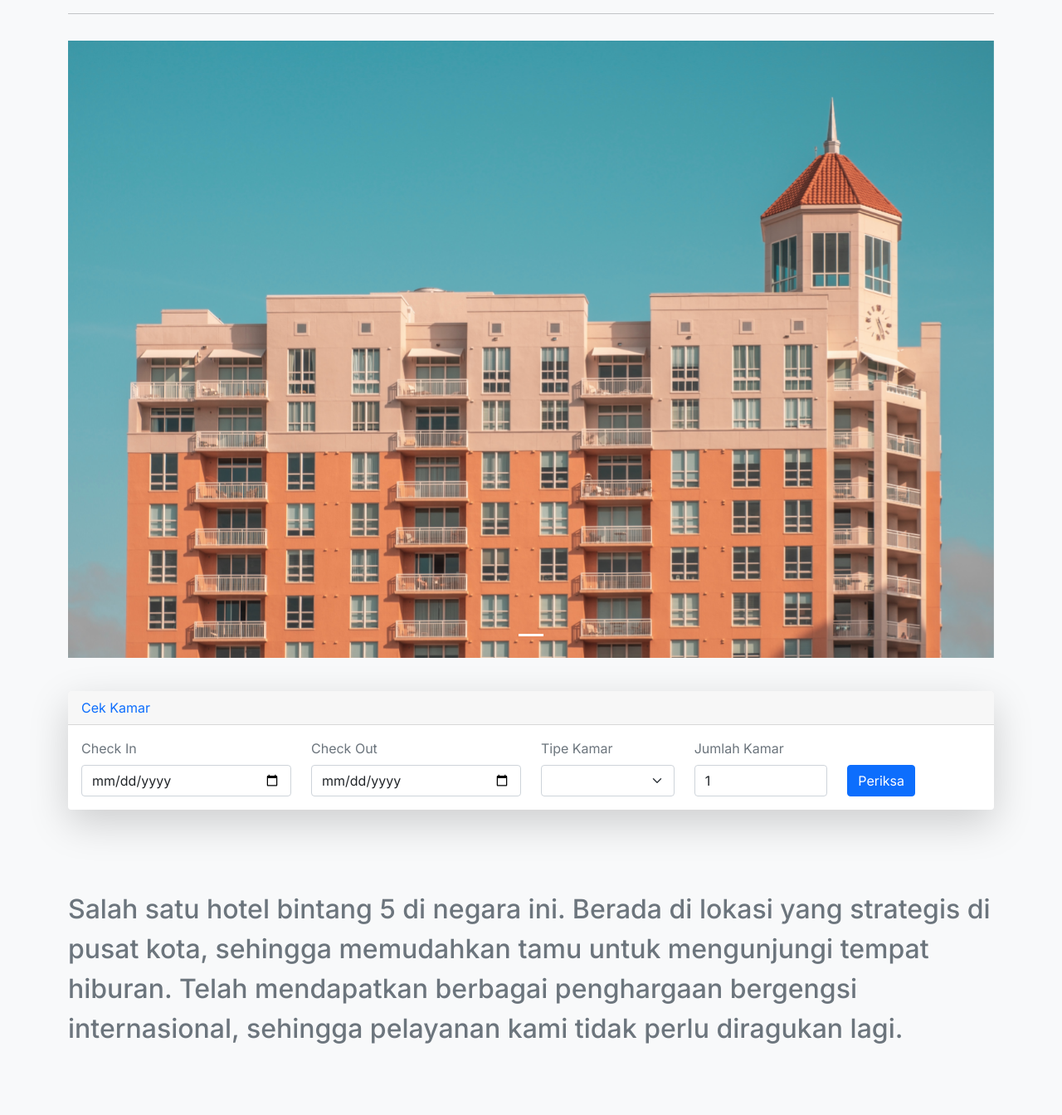
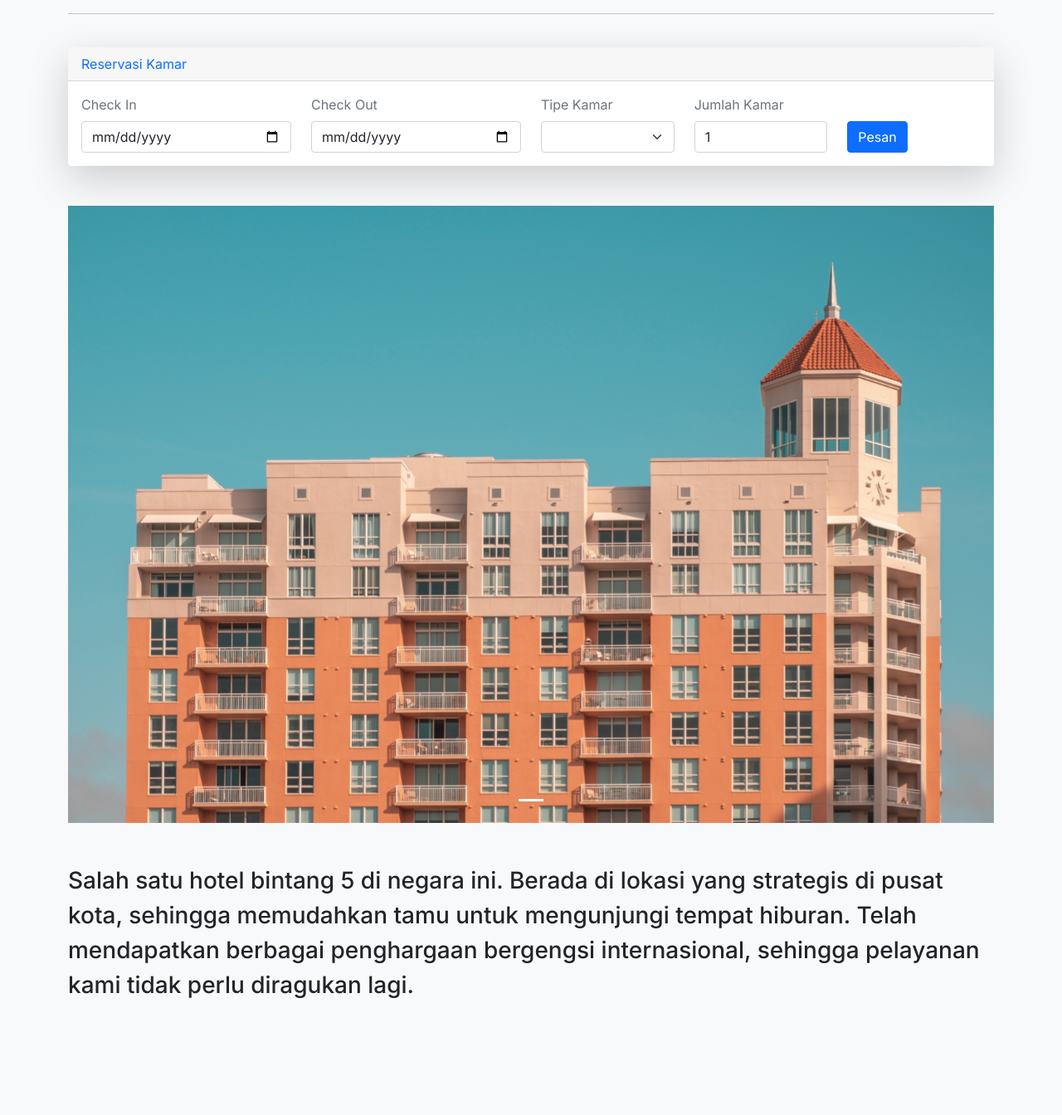
Before and after one commit to MuhammadHakim33/Reservasi-Hotel, a CodeIgniter app: page /reservasi-hotel/ in a window 1280 px wide. Shown: the part 76-1420 px from the top of the page at 83% size. After the commit the page ends 1279 px from the top, so only its background shows below. Run offline with CodeIgniter, Linux system fonts and the light colour scheme; data that the repository does not hold is empty.

Commit message:
Revisi Beranda

```diff
--- a/application/views/user/view_beranda.php
+++ b/application/views/user/view_beranda.php
@@ -2,23 +2,10 @@
     <div class="row">
         <!-- Divider -->
         <div class="col-12"><hr></div>
-        <!-- Jumbotron -->
-        <div class="col-12 my-3">
-            <div id="carouselIndicators" class="carousel slide" data-bs-ride="carousel">
-                <div class="carousel-indicators">
-                    <button type="button" data-bs-target="#carouselIndicators" data-bs-slide-to="0" class="active" aria-current="true" aria-label="Slide 1"></button>
-                </div>
-                <div class="carousel-inner">
-                    <div class="carousel-item active">
-                        <img src="<?= base_url('assets/img/hotel.jpg');?>" class="d-block w-100" alt="Hotel" loading="lazy">
-                    </div>
-                </div>
-            </div>
-        </div>
         <!-- Cek Kamar -->
         <div class="col-12 my-4 ">
             <div class="card shadow-lg border-0 ">
-                <div class="card-header text-primary">Cek Kamar</div>
+                <div class="card-header text-primary">Reservasi Kamar</div>
                 <form class="card-body row gy-3" action="" method="POST">
                     <div class="col-12 col-md col-lg-3 mb-lg-0">
                         <label for="check_in" class="form-label text-muted">Check In</label>
@@ -43,21 +30,40 @@
                     <div class="col col-lg-2 mb-lg-0">
                         <label class="form-label opacity-0">Button</label>
                         <br>
-                        <button type="submit" class="btn btn-primary">Periksa</button>
+                        <button type="submit" class="btn btn-primary">Pesan</button>
                     </div>
                 </form>
             </div>
         </div>
 
+        <!-- Jumbotron -->
+        <div class="col-12 my-4">
+            <div id="carouselIndicators" class="carousel slide" data-bs-ride="carousel">
+                <div class="carousel-indicators">
+                    <button type="button" data-bs-target="#carouselIndicators" data-bs-slide-to="0" class="active" aria-current="true" aria-label="Slide 1"></button>
+                </div>
+                <div class="carousel-inner">
+                    <div class="carousel-item active">
+                        <img src="<?= base_url('assets/img/hotel.jpg');?>" class="d-block w-100" alt="Hotel" loading="lazy">
+                    </div>
+                </div>
+            </div>
+        </div>
+
         <!-- Form Reservasi -->
-        <div class="col-12 my-4 offset-md-2 col-md-8">
-            <?php if($reservasi != null && $reservasi == 'tersedia') : ?>
-                <!-- Alert -->
-                <div class="alert alert-primary text-center" role="alert">Kamar Kosong Tersedia - Pesan Sekarang !</div>
-                <!-- Form -->
-                <div class="card">
-                    <div class="card-header text-primary">Form Reservasi</div>
-                    <form class="card-body row gy-4" action="<?= base_url('beranda/reservasi_kamar') ?>" method="POST">
+        <?php if($reservasi != null) : ?>
+        <div class="modal" tabindex="-1" id="modalFormReservasi">
+            <div class="modal-dialog modal-dialog-scrollable">
+                <form class="modal-content" action="<?= base_url('beranda/reservasi_kamar') ?>" method="POST">
+                    <div class="modal-header">
+                        <h5 class="modal-title">Form Reservasi</h5>
+                        <button type="button" class="btn-close" data-bs-dismiss="modal" aria-label="Close"></button>
+                    </div>
+                    <!-- Jika Kamar Tersedia -->
+                    <?php if($reservasi == 'tersedia') : ?>
+                    <div class="modal-body">
+                        <!-- Alert -->
+                        <div class="alert alert-primary text-center" role="alert">Kamar Kosong Tersedia - Pesan Sekarang !</div>
                         <!-- Hidden Input -->
                         <div class="mb-0">
                             <input type="text" class="form-control" id="check_in" name="check_in" value="<?= $data_kamar_dipesan['check_in'] ?>" readonly hidden>
@@ -66,37 +72,43 @@
                             <input type="number" class="form-control" id="jumlah_kamar" name="jumlah_kamar" value="<?= $data_kamar_dipesan['jumlah_kamar'] ?>" readonly hidden>
                         </div>
                         <!-- Normal Input -->
-                        <div class="col-12">
-                            <label for="nama_pemesan" class="form-label text-muted">Nama Pemesan</label>
+                        <div class="col-12 mb-3">
+                            <label for="nama_pemesan" class="form-label text-muted">Nama Pemesan*</label>
                             <input type="text" class="form-control" id="nama_pemesan" name="nama_pemesan" required>
                         </div>
-                        <div class="col-12">
-                            <label for="nama_tamu" class="form-label text-muted">Nama Tamu</label>
+                        <div class="col-12 mb-3">
+                            <label for="nama_tamu" class="form-label text-muted">Nama Tamu*</label>
                             <input type="text" class="form-control" id="nama_tamu" name="nama_tamu" required>
                         </div>
-                        <div class="col-12 col-sm-6">
-                            <label for="email_pemesan" class="form-label text-muted">Email</label>
+                        <div class="col-12 mb-3">
+                            <label for="email_pemesan" class="form-label text-muted">Email*</label>
                             <input type="email" class="form-control" id="email_pemesan" name="email_pemesan" required>
                         </div>
-                        <div class="col-12 col-sm-6">
-                            <label for="telp_pemesan" class="form-label text-muted">No. Handphone</label>
+                        <div class="col-12 mb-3">
+                            <label for="telp_pemesan" class="form-label text-muted">No. Handphone*</label>
                             <input type="text" class="form-control" id="telp_pemesan" name="telp_pemesan" required>
                         </div>
-                        <div>
-                            <button type="submit" class="btn btn-primary">Pesan</button>
+                    </div>
+                    <div class="modal-footer">
+                        <button type="submit" class="btn btn-primary">Pesan</button>
+                    </div>
+                    <?php endif; ?>
+
+                    <!-- Jika Kamar Penu -->
+                    <?php if($reservasi == 'penuh') : ?>
+                        <div class="modal-body">
+                            <div class="alert alert-danger text-center" role="alert">Kamar Penuh !</div>
                         </div>
-                    </form>
-                </div>
-            <?php endif; ?>
-            <?php if($reservasi != null && $reservasi == 'penuh') : ?>
-                <div class="alert alert-danger text-center" role="alert">Kamar Penuh !</div>
-            <?php endif; ?>
+                    <?php endif; ?>
+                </form>
+            </div>
         </div>
+        <?php endif; ?>
 
         <!-- Tentang Kami -->
         <div class="col-12 my-4">
             <!-- <p>Tentang Kami</p> -->
-            <h2 class="lh-base text-muted">Salah satu hotel bintang 5 di negara ini. Berada di lokasi yang strategis di pusat kota, sehingga memudahkan tamu untuk mengunjungi tempat hiburan. Telah mendapatkan berbagai penghargaan bergengsi internasional, sehingga pelayanan kami tidak perlu diragukan lagi.</h2>
+            <h3 class="lh-base">Salah satu hotel bintang 5 di negara ini. Berada di lokasi yang strategis di pusat kota, sehingga memudahkan tamu untuk mengunjungi tempat hiburan. Telah mendapatkan berbagai penghargaan bergengsi internasional, sehingga pelayanan kami tidak perlu diragukan lagi.</h3>
         </div>
     </div>
 </div>
--- a/assets/js/custom.js
+++ b/assets/js/custom.js
@@ -22,3 +22,10 @@ function navActive() {
 }
 
 window.onload = navActive;
+
+
+// Modal Bootstrap Show
+if(document.getElementById('modal')){
+    var myModal = new bootstrap.Modal(document.getElementById('modal'))
+    myModal.show()
+}
```
